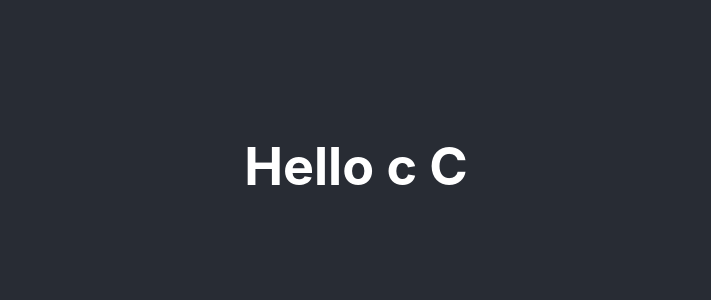
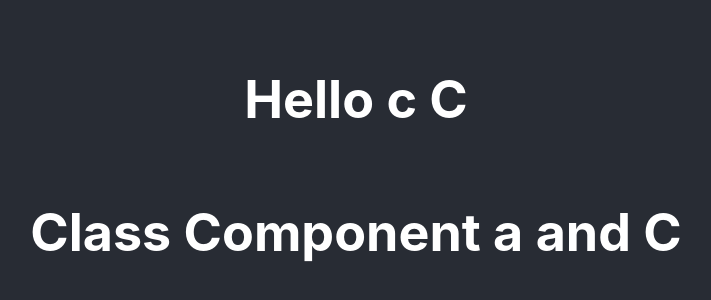
Before and after one commit to vishalrindhe/react, a React (Create React App) app: page / in a window 1280 px wide. Shown: the part 234-534 px from the top of the page, without its empty margins (284-995 px from the left). Built offline with nearby package versions, Linux system fonts and the light colour scheme.

Commit message:
destructuring in class

```diff
--- a/src/App.js
+++ b/src/App.js
@@ -22,7 +22,7 @@ function App() {
         */}
         <Greet name="c" hName ="C" />
 
-        {/* <Welcome name="a"/>  */}
+        <Welcome name="a" hName ="C"/>
         {/* <Hello /> */}
         {/* <Message /> */}
         {/* <Counter /> */}
--- a/src/components/welcome.js
+++ b/src/components/welcome.js
@@ -2,7 +2,9 @@ import React , { Component } from 'react';
 
 class Welcome extends Component{
     render(){
-        return <h1>Class Component {this.props.name}</h1>
+
+        const {name, hName} = this.props
+        return <h1>Class Component {name} and {hName}</h1>
     }
 }
 
```
